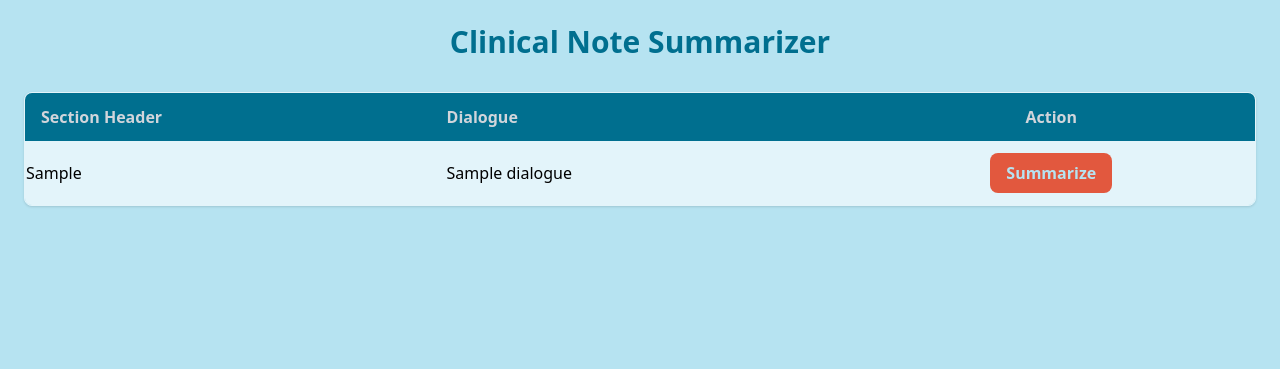
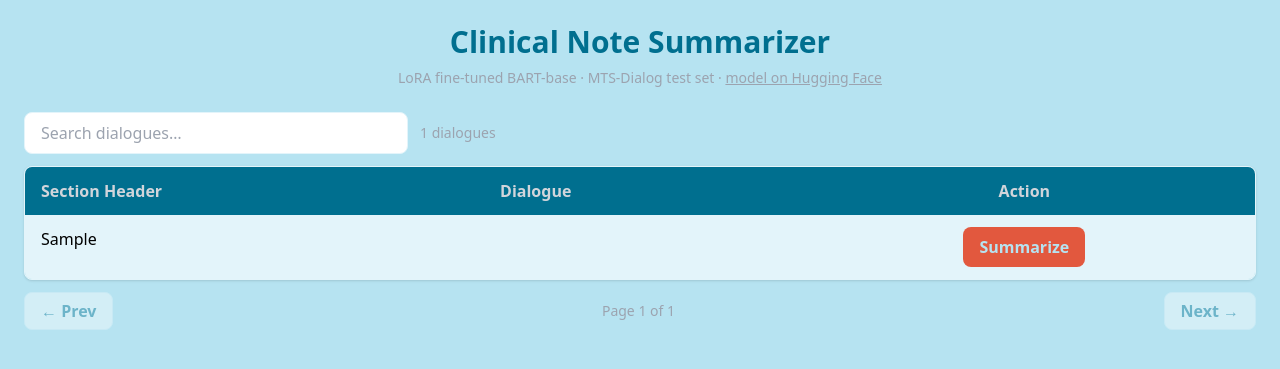
Before and after one commit to jonleed/Medical-Dialogue-Summary, a Flask app: template templates/index.html in a window 1280 px wide. Shown: the top 369 px of the page. Run offline with Flask 3, Linux system fonts and the light colour scheme; the template is opened without the code that fills it: most values are stand-ins (such as "Sample title", 1, 10 or a date in 2020); parts of the project's set-up code (start-up, migrations or seed data) failed here and were passed over; some libraries are stand-ins or nearby versions.

Commit message:
feat(ui): search, pagination, loading spinner, copy-to-clipboard
- client-side search + 10-per-page pagination instead of rendering all rows
- spinner state during generation; copy button on the generated note
- ?demo=N query param auto-runs a row (used for README screenshots)
- drop empty static/static.css

```diff
--- a/templates/index.html
+++ b/templates/index.html
@@ -2,6 +2,7 @@
 <html lang="en">
 <head>
     <meta charset="UTF-8">
+    <meta name="viewport" content="width=device-width, initial-scale=1.0">
     <title>Clinical Note Summarizer</title>
     <!-- TailwindCSS CDN -->
     <script src="https://cdn.tailwindcss.com"></script>
@@ -15,7 +16,7 @@
               accent: '#e2583e',    // buttons
               title: '#006f8f',     // title
               muted: '#9ca3af',     // text
-              header: '#006f8f',    // table column header
+              header: '#006f8f'     // table column header
             }
           }
         }
@@ -25,57 +26,178 @@
 <body class="bg-primary text-muted min-h-screen p-6">
 
     <div class="max-w-7xl mx-auto">
-        <h1 class="text-3xl font-bold mb-8 text-center text-title">Clinical Note Summarizer</h1>
+        <h1 class="text-3xl font-bold mb-2 text-center text-title">Clinical Note Summarizer</h1>
+        <p class="text-center mb-6 text-sm">LoRA fine-tuned BART-base &middot; MTS-Dialog test set &middot;
+            <a class="underline" href="https://huggingface.co/jonleed/clinical-note-bart-lora" target="_blank" rel="noopener">model on Hugging Face</a>
+        </p>
+
+        <div class="flex flex-wrap items-center gap-3 mb-3">
+            <input id="search" type="text" placeholder="Search dialogues&hellip;"
+                   class="w-full md:w-96 px-4 py-2 rounded-lg border border-secondary bg-white text-black placeholder-gray-400 focus:outline-none focus:border-header">
+            <span id="row-count" class="text-sm"></span>
+        </div>
 
         <div class="overflow-y-auto max-h-[600px] shadow rounded-lg border border-secondary">
             <table class="min-w-full bg-secondary">
-                <thead class="bg-header text-gray-300">
+                <thead class="bg-header text-gray-300 sticky top-0">
                     <tr>
                         <th class="py-3 px-4 text-left">Section Header</th>
                         <th class="py-3 px-4 text-left">Dialogue</th>
                         <th class="py-3 px-4 text-center">Action</th>
                     </tr>
                 </thead>
-                <tbody class="divide-y divide-gray-600 text-black">
-                    {% for idx, row in test_data.iterrows() %}
-                    <tr>
-                        <td>{{ section_map.get(row['section_header'], row['section_header']) }}</td>
-                        <td class="py-3 px-4">{{ row['dialogue'] }}</td>
-                        <td class="py-3 px-4 text-center">
-                            <button
-                                onclick="generateNote(`{{ row['dialogue'] | replace('`', '\\`') }}`, `{{ row['section_header'] }}`)"
-                                class="bg-accent hover:bg-orange-600 text-primary font-semibold py-2 px-4 rounded-lg"
-                            >
-                                Summarize
-                            </button>
-                        </td>
-                    </tr>
-                    {% endfor %}
-                </tbody>
+                <tbody id="table-body" class="divide-y divide-gray-300 text-black"></tbody>
             </table>
         </div>
 
+        <div class="flex items-center justify-between mt-3">
+            <button id="prev-page"
+                    class="bg-white hover:bg-secondary text-title font-semibold py-1.5 px-4 rounded-lg border border-secondary disabled:opacity-40">
+                &larr; Prev
+            </button>
+            <span id="page-info" class="text-sm"></span>
+            <button id="next-page"
+                    class="bg-white hover:bg-secondary text-title font-semibold py-1.5 px-4 rounded-lg border border-secondary disabled:opacity-40">
+                Next &rarr;
+            </button>
+        </div>
+
         <div id="note" class="mt-8 p-6 bg-secondary shadow rounded-lg hidden">
-            <h2 class="text-2xl font-bold text-accent mb-4">Generated Summary:</h2>
-            <p id="note-text" class="text-black"></p>
+            <div class="flex items-center justify-between mb-4">
+                <h2 class="text-2xl font-bold text-accent">Generated Summary:</h2>
+                <button id="copy-btn"
+                        class="hidden bg-white hover:bg-primary text-title text-sm font-semibold py-1.5 px-3 rounded-lg border border-secondary">
+                    Copy
+                </button>
+            </div>
+            <p id="note-text" class="text-black whitespace-pre-wrap"></p>
         </div>
     </div>
 
     <script>
-        async function generateNote(dialogue, section_header) {
-            const response = await fetch('/generate', {
-                method: 'POST',
-                headers: { 'Content-Type': 'application/json' },
-                body: JSON.stringify({
-                    dialogue: dialogue,
-                    section_header: section_header
-                 })
-            });
-            const data = await response.json();
+        const ROWS = [
+            {% for idx, row in test_data.iterrows() %}
+            {
+                section: "{{ row['section_header'] | e }}",
+                sectionLabel: "{{ section_map.get(row['section_header'], row['section_header']) | e }}",
+                dialogue: {{ row['dialogue'] | tojson }}
+            },
+            {% endfor %}
+        ];
+
+        const PAGE_SIZE = 10;
+        let page = 0;
+        let query = "";
+
+        const body = document.getElementById('table-body');
+        const prevBtn = document.getElementById('prev-page');
+        const nextBtn = document.getElementById('next-page');
+        const pageInfo = document.getElementById('page-info');
+        const rowCount = document.getElementById('row-count');
+
+        function filteredRows() {
+            if (!query) return ROWS;
+            const q = query.toLowerCase();
+            return ROWS.filter(r =>
+                r.dialogue.toLowerCase().includes(q) || r.sectionLabel.toLowerCase().includes(q)
+            );
+        }
+
+        function esc(s) {
+            const d = document.createElement('div');
+            d.textContent = s;
+            return d.innerHTML;
+        }
+
+        function render() {
+            const rows = filteredRows();
+            const pages = Math.max(1, Math.ceil(rows.length / PAGE_SIZE));
+            page = Math.min(page, pages - 1);
+            const start = page * PAGE_SIZE;
+            const slice = rows.slice(start, start + PAGE_SIZE);
+
+            body.innerHTML = slice.map((r, i) => `
+                <tr>
+                    <td class="py-3 px-4 align-top whitespace-nowrap">${esc(r.sectionLabel)}</td>
+                    <td class="py-3 px-4">${esc(r.dialogue.length > 320 ? r.dialogue.slice(0, 320) + '\u2026' : r.dialogue)}</td>
+                    <td class="py-3 px-4 align-top text-center">
+                        <button data-idx="${start + i}"
+                            class="summarize-btn bg-accent hover:bg-orange-600 text-primary font-semibold py-2 px-4 rounded-lg disabled:opacity-50">
+                            Summarize
+                        </button>
+                    </td>
+                </tr>
+            `).join('');
+
+            pageInfo.textContent = `Page ${page + 1} of ${pages}`;
+            rowCount.textContent = `${rows.length} dialogues`;
+            prevBtn.disabled = page === 0;
+            nextBtn.disabled = page >= pages - 1;
+        }
+
+        async function generateNote(idx, btn) {
+            const row = ROWS[idx];
+            const original = btn ? btn.textContent : '';
+            if (btn) { btn.disabled = true; btn.textContent = 'Summarizing\u2026'; }
 
             document.getElementById('note').classList.remove('hidden');
-            document.getElementById('note-text').innerText = data.note;
-            window.scrollTo({ top: document.getElementById('note').offsetTop, behavior: 'smooth' });
+            document.getElementById('copy-btn').classList.add('hidden');
+            document.getElementById('note-text').innerHTML =
+                '<span class="inline-block w-5 h-5 border-2 border-accent border-t-transparent rounded-full animate-spin align-middle mr-2"></span>Generating summary\u2026';
+            document.getElementById('note').scrollIntoView({ behavior: 'smooth', block: 'nearest' });
+
+            try {
+                const response = await fetch('/generate', {
+                    method: 'POST',
+                    headers: { 'Content-Type': 'application/json' },
+                    body: JSON.stringify({ dialogue: row.dialogue, section_header: row.section })
+                });
+                const data = await response.json();
+                document.getElementById('note-text').textContent =
+                    data.note || ('Error: ' + (data.error || 'empty response'));
+                if (data.note) document.getElementById('copy-btn').classList.remove('hidden');
+            } catch (err) {
+                document.getElementById('note-text').textContent = 'Error: ' + err.message;
+            } finally {
+                if (btn) { btn.disabled = false; btn.textContent = original; }
+            }
+        }
+
+        body.addEventListener('click', e => {
+            const btn = e.target.closest('.summarize-btn');
+            if (btn) generateNote(parseInt(btn.dataset.idx, 10), btn);
+        });
+        document.getElementById('search').addEventListener('input', e => {
+            query = e.target.value.trim();
+            page = 0;
+            render();
+        });
+        prevBtn.addEventListener('click', () => { page--; render(); });
+        nextBtn.addEventListener('click', () => { page++; render(); });
+
+        document.getElementById('copy-btn').addEventListener('click', async () => {
+            await navigator.clipboard.writeText(document.getElementById('note-text').textContent);
+            const btn = document.getElementById('copy-btn');
+            btn.textContent = 'Copied!';
+            setTimeout(() => { btn.textContent = 'Copy'; }, 1500);
+        });
+
+        render();
+
+        const demoIdx = new URLSearchParams(window.location.search).get('demo');
+        if (demoIdx !== null && demoIdx !== '') {
+            window.addEventListener('load', () => {
+                const idx = Math.min(parseInt(demoIdx, 10), ROWS.length - 1);
+                const target = document.querySelector(`.summarize-btn[data-idx="${idx}"]`);
+                if (target) {
+                    if (Math.floor(idx / PAGE_SIZE) !== 0) {
+                        page = Math.floor(idx / PAGE_SIZE);
+                        render();
+                    }
+                    const btn = document.querySelector(`.summarize-btn[data-idx="${idx}"]`);
+                    if (btn) generateNote(idx, btn);
+                }
+            });
         }
     </script>
 
```
